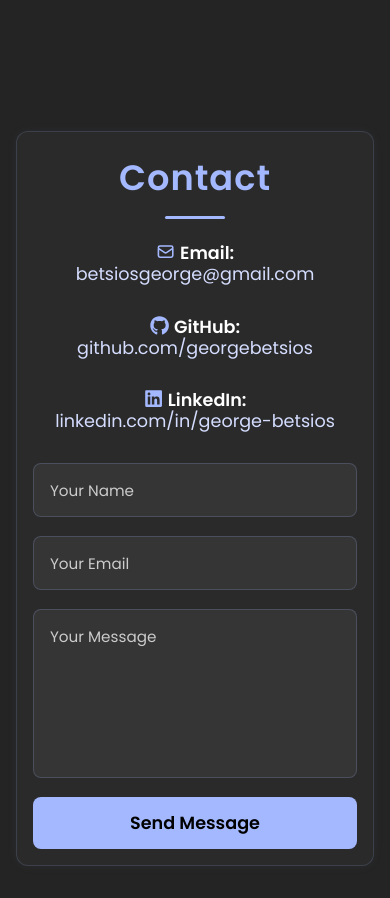
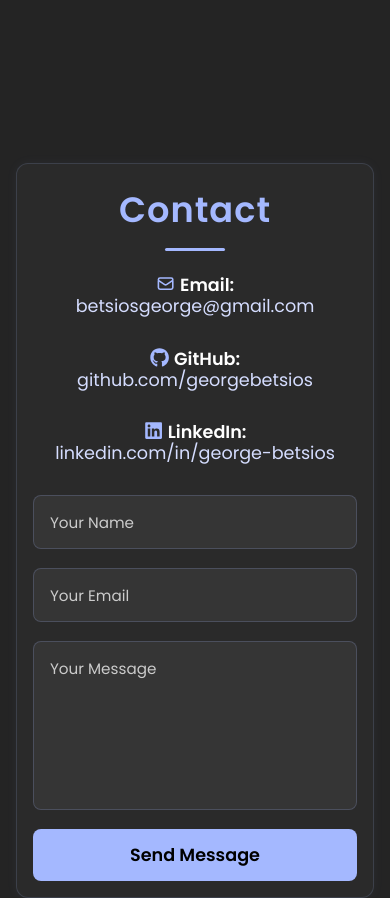
Before and after one commit to georgebetsios/myPortfolio, a React (Vite) app: page /contact in a window 390 px wide. Shown: the part 3640-4538 px from the top of the page. Built offline with nearby package versions, Linux system fonts and the light colour scheme.

Commit message:
Fix my title

```diff
--- a/index.html
+++ b/index.html
@@ -10,7 +10,7 @@
 
   <link rel="icon" type="image/svg+xml" href="/vite.svg" />
   <meta name="viewport" content="width=device-width, initial-scale=1.0" />
-  <title>Vite + React</title>
+  <title>George Betsios - Portfolio</title>
 </head>
 
 <body>
--- a/src/styles/Contact.css
+++ b/src/styles/Contact.css
@@ -164,7 +164,7 @@
     overflow-y: auto;
     max-height: 90vh;
     max-width: 100%;
-    margin-top: 3rem;
+    margin-top: 5rem;
   }
 
   .contact-info {
```
Also changed, not shown: 4 other files (tests, documents, lock files or other folders).
